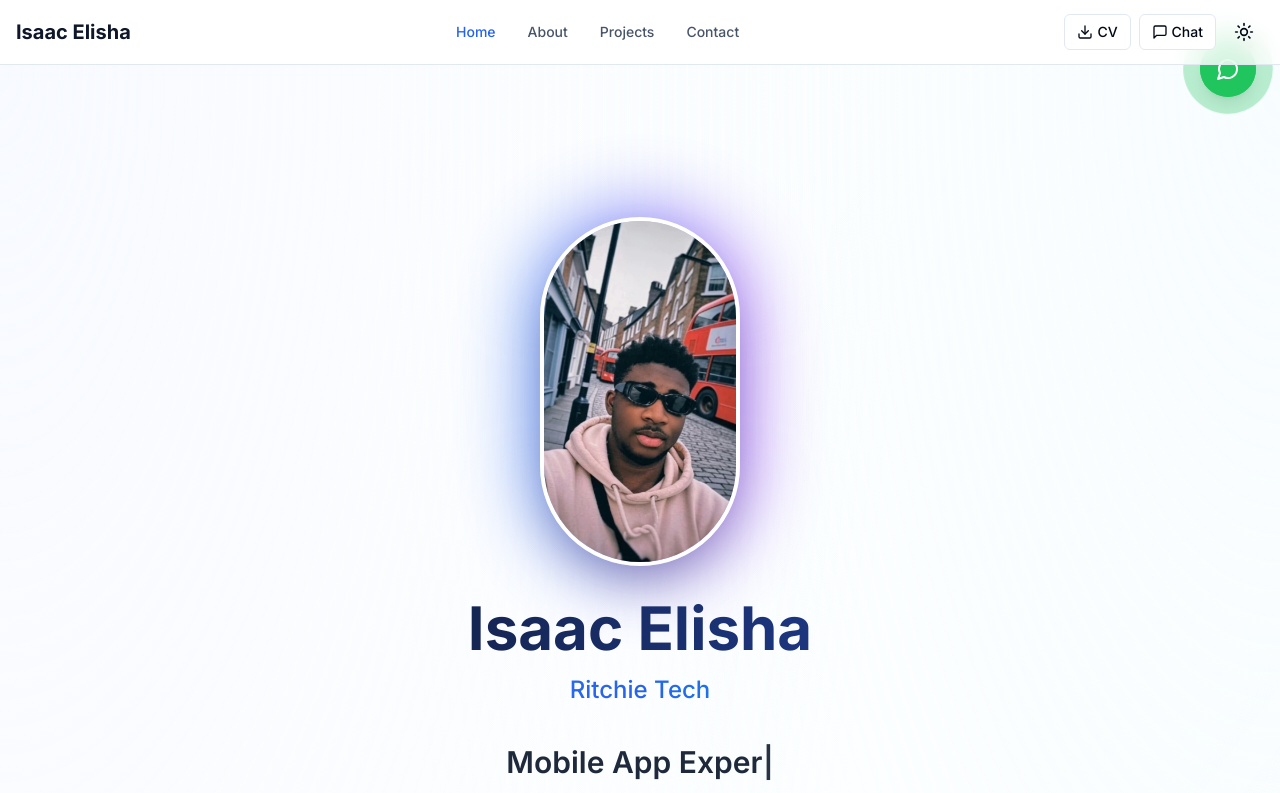
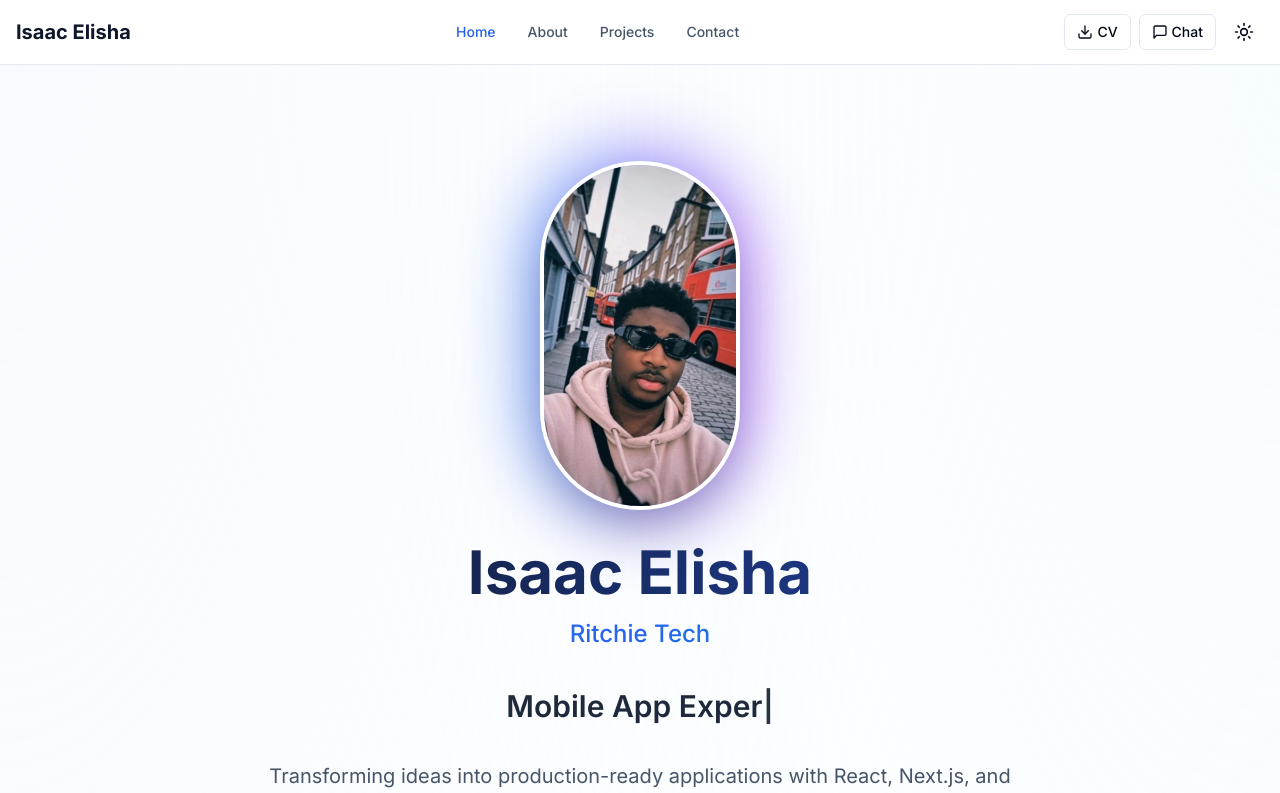
Before and after one commit to RITCHIEMEDIA/Ritchie-tech, a Next.js app: page / in a window 1280 px wide. Shown: the top 793 px of the page. Built offline with nearby package versions, Linux system fonts and the light colour scheme.

Commit message:
Remove Floating WhatsApp button from Home
Removed the Floating WhatsApp button from the Home component.

```diff
--- a/app/page.tsx
+++ b/app/page.tsx
@@ -8,7 +8,6 @@ import Link from "next/link"
 import Image from "next/image"
 import { getFeaturedProjects } from "@/lib/projects"
 import Typewriter from "@/components/typewriter"
-import FloatingWhatsApp from "@/components/floating-whatsapp"
 
 export default function Home() {
   const [featuredProjects, setFeaturedProjects] = useState<any[]>([])
@@ -51,8 +50,6 @@ export default function Home() {
 
   return (
     <div className="min-h-screen bg-mesh">
-      {/* Floating WhatsApp Button */}
-      <FloatingWhatsApp />
 
       {/* Hero Section */}
       <section className="container mx-auto px-4 py-16 md:py-24">
```
